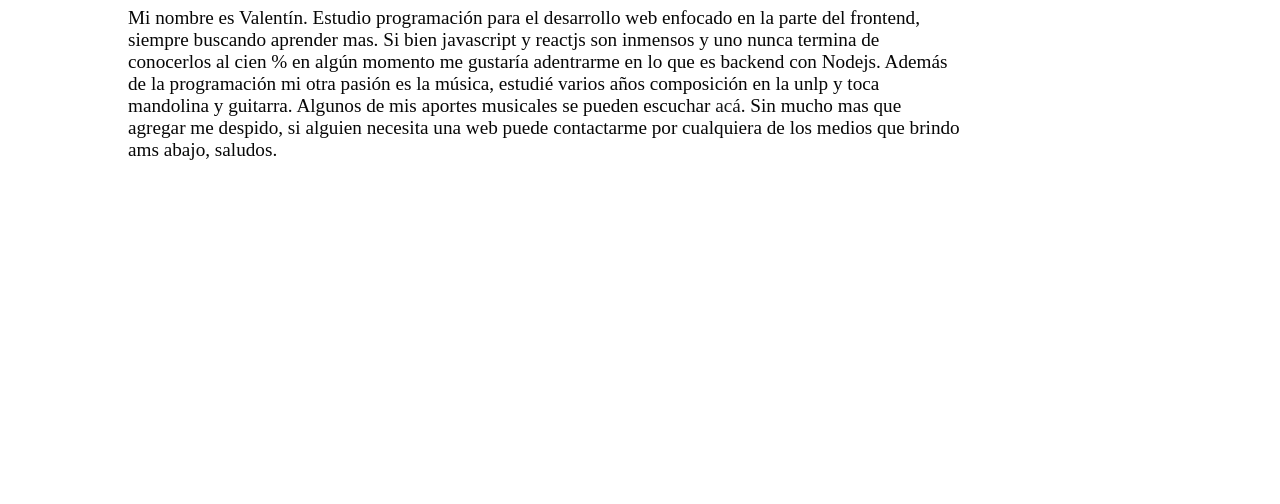
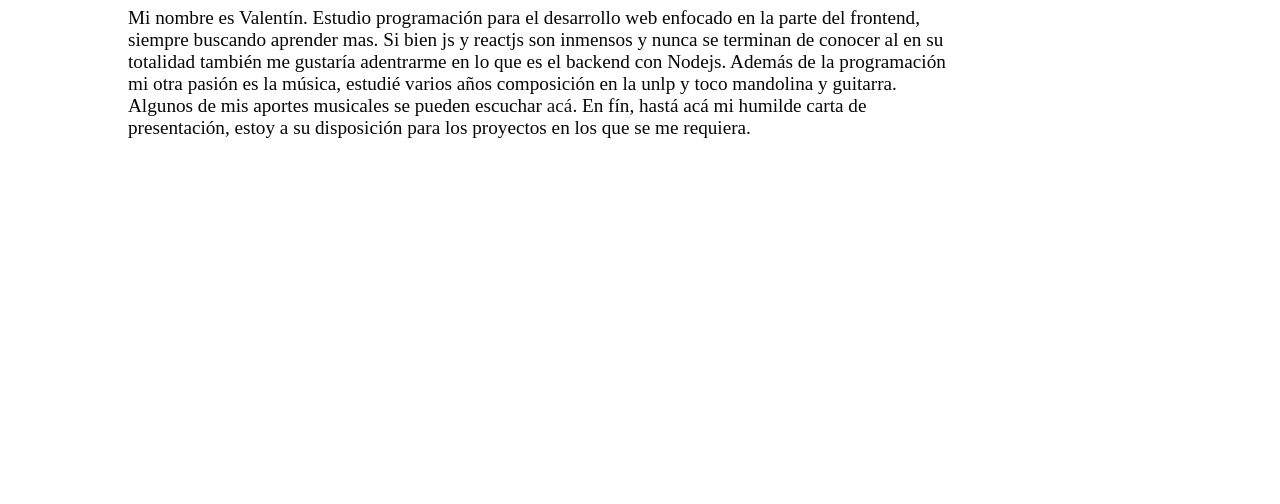
Before and after one commit to criaturaimaginaria/Personal-Page, a plain HTML site: page index.html in a window 1280 px wide. Shown: the part 293-797 px from the top of the page. Drawn offline with Linux system fonts and the light colour scheme; a web font is replaced by a local one.

Commit message:
description

```diff
--- a/index.html
+++ b/index.html
@@ -33,13 +33,13 @@
               <h1> Frontend Developer </h1>
               <h2> Code... < / > </h2>
               <p>Mi nombre es Valentín. Estudio programación para el desarrollo web enfocado en la parte del frontend,
-                siempre buscando aprender mas. Si bien javascript y reactjs son inmensos y uno nunca termina de conocerlos al cien % en
-                algún momento me gustaría adentrarme en lo que es backend con Nodejs. Además de la programación mi otra pasión
-                es la música, estudié varios años composición en la unlp y toca mandolina y guitarra. Algunos de mis aportes
+                siempre buscando aprender mas. Si bien js y reactjs son inmensos y nunca se terminan de conocer al en su totalidad
+                también me gustaría adentrarme en lo que es el backend con Nodejs. Además de la programación mi otra pasión
+                es la música, estudié varios años composición en la unlp y toco mandolina y guitarra. Algunos de mis aportes
                 musicales se pueden escuchar
                 <a href="https://www.youtube.com/channel/UCSJQMZALjc4pqR5FTnsn8TA/videos" target="_blank">acá</a>.
-                Sin mucho mas que agregar me despido, si alguien necesita una web puede contactarme por cualquiera de los
-              medios que brindo ams abajo, saludos. </p>
+                En fín, hastá acá mi humilde carta de presentación, estoy a su disposición para los proyectos en los que se
+               me requiera. </p>
             </div>
 
           </div>
```
